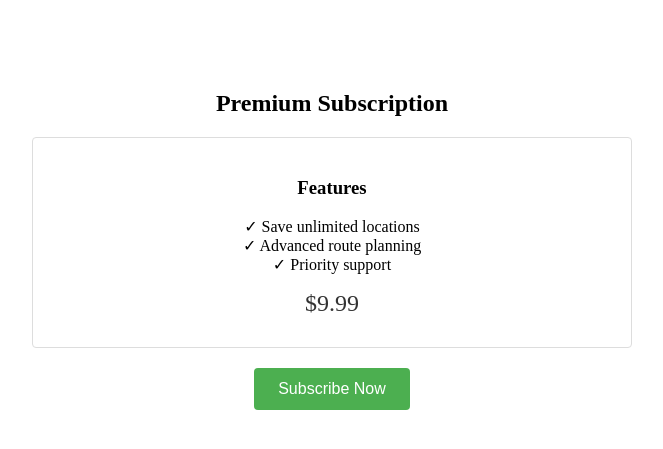
After one commit to cobysdavis/CursorApp, a Flask app: page /payment in a window 1280 px wide. The commit adds this page. Shown: the top 449 px of the page, without its empty margins (308-971 px from the left). Run offline with Flask 2, Linux system fonts and the light colour scheme; the visitor is signed in with stand-in values (Sample User, id 1); some libraries are stand-ins or nearby versions.

Commit message:
adding payments and moving to py3.9

```diff
--- a/main.py
+++ b/main.py
@@ -5,6 +5,7 @@ from flask_migrate import Migrate
 from dotenv import load_dotenv
 from flask_login import LoginManager, UserMixin, login_user, login_required, logout_user, current_user
 from werkzeug.security import generate_password_hash, check_password_hash
+import stripe
 
 load_dotenv()
 
@@ -33,6 +34,8 @@ migrate = Migrate(app, db)
 login_manager = LoginManager()
 login_manager.init_app(app)
 login_manager.login_view = 'login'
+
+stripe.api_key = os.environ.get('STRIPE_SECRET_KEY')
 
 class User(UserMixin, db.Model):
     id = db.Column(db.Integer, primary_key=True)
@@ -123,21 +126,21 @@ def login():
 
 @app.route('/signup', methods=['GET', 'POST'])
 def signup():
+    error = None
     if request.method == 'POST':
         username = request.form.get('username')
         password = request.form.get('password')
 
         if User.query.filter_by(username=username).first():
-            return 'Username already exists'
+            error = 'Username already exists'
+        else:
+            hashed_password = generate_password_hash(password)
+            new_user = User(username=username, password=hashed_password)
+            db.session.add(new_user)
+            db.session.commit()
+            return redirect(url_for('login'))
 
-        hashed_password = generate_password_hash(password)
-        new_user = User(username=username, password=hashed_password)
-        db.session.add(new_user)
-        db.session.commit()
-
-        return redirect(url_for('login'))
-
-    return render_template('signup.html')
+    return render_template('signup.html', error=error)
 
 @app.route('/logout')
 @login_required
@@ -145,6 +148,45 @@ def logout():
     logout_user()
     return redirect(url_for('login'))
 
+@app.route('/payment')
+@login_required
+def payment():
+    return render_template('payment.html', stripe_public_key=os.environ.get('STRIPE_PUBLIC_KEY'))
+
+@app.route('/create-checkout-session', methods=['POST'])
+@login_required
+def create_checkout():
+    try:
+        checkout_session = stripe.checkout.Session.create(
+            payment_method_types=['card'],
+            line_items=[{
+                'price_data': {
+                    'currency': 'usd',
+                    'product_data': {
+                        'name': 'Premium Subscription',
+                    },
+                    'unit_amount': 999,  # $9.99 in cents
+                },
+                'quantity': 1,
+            }],
+            mode='payment',
+            success_url=request.host_url + 'payment/success',
+            cancel_url=request.host_url + 'payment/cancel',
+        )
+        return jsonify({'id': checkout_session.id})
+    except Exception as e:
+        return jsonify({'error': str(e)}), 403
+
+@app.route('/payment/success')
+@login_required
+def payment_success():
+    return render_template('payment_success.html')
+
+@app.route('/payment/cancel')
+@login_required
+def payment_cancel():
+    return render_template('payment_cancel.html')
+
 if __name__ == '__main__':
     with app.app_context():
         db.create_all()
--- a/runtime.txt
+++ b/runtime.txt
@@ -1 +1 @@
-python-3.8.18
+python-3.9.18
--- /dev/null
+++ b/templates/payment.html
@@ -0,0 +1,75 @@
+<!DOCTYPE html>
+<html>
+<head>
+    <title>Payment</title>
+    <script src="https://js.stripe.com/v3/"></script>
+    <style>
+        .payment-container {
+            max-width: 600px;
+            margin: 50px auto;
+            padding: 20px;
+            text-align: center;
+        }
+        .payment-button {
+            background-color: #4CAF50;
+            color: white;
+            padding: 12px 24px;
+            border: none;
+            border-radius: 4px;
+            cursor: pointer;
+            font-size: 16px;
+        }
+        .price-box {
+            border: 1px solid #ddd;
+            padding: 20px;
+            margin: 20px 0;
+            border-radius: 4px;
+        }
+        .price {
+            font-size: 24px;
+            color: #333;
+            margin: 10px 0;
+        }
+    </style>
+</head>
+<body>
+    <div class="payment-container">
+        <h2>Premium Subscription</h2>
+        <div class="price-box">
+            <h3>Features</h3>
+            <ul style="list-style: none; padding: 0;">
+                <li>✓ Save unlimited locations</li>
+                <li>✓ Advanced route planning</li>
+                <li>✓ Priority support</li>
+            </ul>
+            <div class="price">$9.99</div>
+        </div>
+        <button id="checkout-button" class="payment-button">Subscribe Now</button>
+    </div>
+
+    <script>
+        var stripe = Stripe('{{ stripe_public_key }}');
+        var checkoutButton = document.getElementById('checkout-button');
+
+        checkoutButton.addEventListener('click', function() {
+            fetch('/create-checkout-session', {
+                method: 'POST',
+            })
+            .then(function(response) {
+                return response.json();
+            })
+            .then(function(session) {
+                return stripe.redirectToCheckout({ sessionId: session.id });
+            })
+            .then(function(result) {
+                if (result.error) {
+                    alert(result.error.message);
+                }
+            })
+            .catch(function(error) {
+                console.error('Error:', error);
+            });
+        });
+    </script>
+</body>
+</html>
```
Also changed, not shown: requirements.txt (+11 -5 lines), templates/index.html (+27 -24 lines), templates/payment_success.html (added, +39 -0 lines), templates/signup.html (+14 -0 lines).
